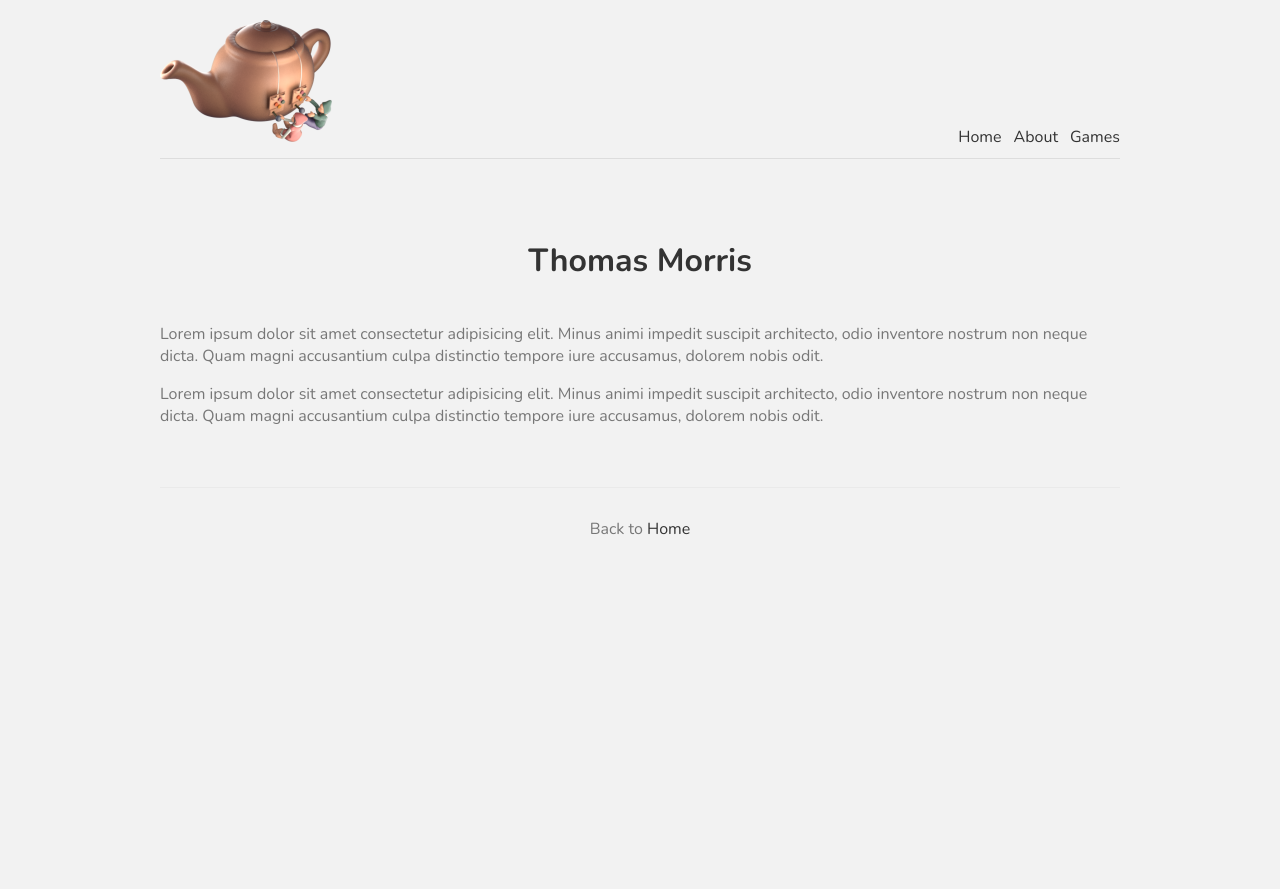
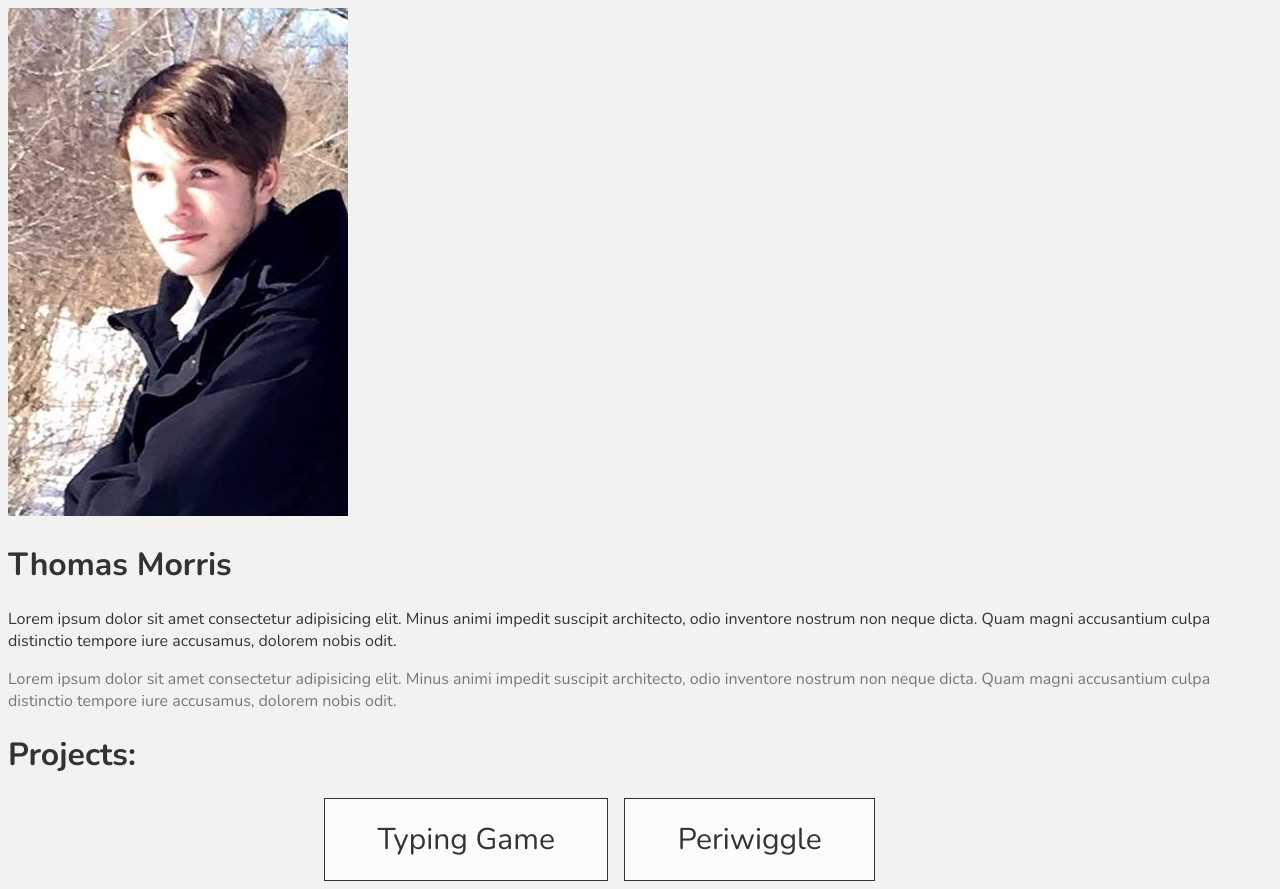
Before and after one commit to Twinhance/Twinhance.com, a Next.js app: page /thomas in a window 1280 px wide. Before the commit the page ends 800 px from the top, so only its background shows below. Built offline with nearby package versions, Linux system fonts and the light colour scheme.

Commit message:
updated thomas page

```diff
--- a/pages/about.js
+++ b/pages/about.js
@@ -23,6 +23,11 @@ const About = () => {
                 Meet Patrick:
             </a>
         </Link>
+        <Link href="/thomas">
+            <a className="btn">
+                Meet Thomas:
+            </a>
+        </Link>
     </Layout>
     </>
   );
--- a/pages/thomas.js
+++ b/pages/thomas.js
@@ -1,19 +1,29 @@
 import Head from 'next/head'
 import Link from 'next/link'
 import Layout from '../comps/Layout'
-import styles from '../styles/Home.module.css'
+import styles from '../styles/thomas.module.css'
+import Image from 'next/image'
+//import profilePic from '../public/TMProfilePic.jpg'
 
 export default function Home() {
     return (
         <>
-            <Layout>
-                <Head>
-                    <title>Thomas Morris</title>
-                </Head>
-                <h1 className={styles.title}>Thomas Morris</h1>
-                <p className={styles.text}>Lorem ipsum dolor sit amet consectetur adipisicing elit. Minus animi impedit suscipit architecto, odio inventore nostrum non neque dicta. Quam magni accusantium culpa distinctio tempore iure accusamus, dolorem nobis odit.</p>
-                <p className={styles.text}>Lorem ipsum dolor sit amet consectetur adipisicing elit. Minus animi impedit suscipit architecto, odio inventore nostrum non neque dicta. Quam magni accusantium culpa distinctio tempore iure accusamus, dolorem nobis odit.</p>
-            </Layout>
+            <Head>
+                <title>Thomas Morris</title>
+            </Head>
+
+           {/* <Image src={profilePic} alt="Picture of the author" />*/}
+            <img src="/TMProfilePic.jpg" alt="Picture of the author" />
+            <h1 className={styles.tm} >Thomas Morris</h1>
+            <p className={styles.tm}>Lorem ipsum dolor sit amet consectetur adipisicing elit. Minus animi impedit suscipit architecto, odio inventore nostrum non neque dicta. Quam magni accusantium culpa distinctio tempore iure accusamus, dolorem nobis odit.</p>
+            <p className={styles.text}>Lorem ipsum dolor sit amet consectetur adipisicing elit. Minus animi impedit suscipit architecto, odio inventore nostrum non neque dicta. Quam magni accusantium culpa distinctio tempore iure accusamus, dolorem nobis odit.</p>
+
+            <h1>Projects:</h1>
+
+            <div class="grid-container">
+                <div class="grid-item">Typing Game</div>
+                <div class="grid-item">Periwiggle</div>
+            </div>
         </>
     )
 }
--- a/styles/globals.css
+++ b/styles/globals.css
@@ -64,3 +64,20 @@ footer {
   background-size:contain;
   position: relative;
 }
+
+.grid-container {
+  display: grid;
+  grid-gap: 1em;
+  grid-template-columns: auto auto auto;
+  max-width: 50%;
+  margin: 0 auto;
+  /*grid-auto-columns: 3;*/
+}
+
+.grid-item {
+  background-color: rgba(255, 255, 255, 0.8);
+  border: 1px solid rgba(0, 0, 0, 0.8);
+  padding: 20px;
+  font-size: 30px;
+  text-align: center;
+}
--- /dev/null
+++ b/styles/thomas.module.css
@@ -0,0 +1,25 @@
+
+.TM *{
+  text-align: center;
+  margin: 0 auto;
+  color: rgb(6, 66, 232);
+}
+
+.title {
+    color: #333;
+    padding-bottom: 20px;
+    text-align: center;
+  }
+  .text {
+    color: #777;
+  }
+  .btn {
+    display: block;
+    width: 150px;
+    padding: 8px 0;
+    margin: 20px auto;
+    background: #4979ff;
+    border-radius: 4px;
+    color: white;
+    text-align: center;
+  }
```
Also changed, not shown: public/TMProfilePic.jpg (added).
